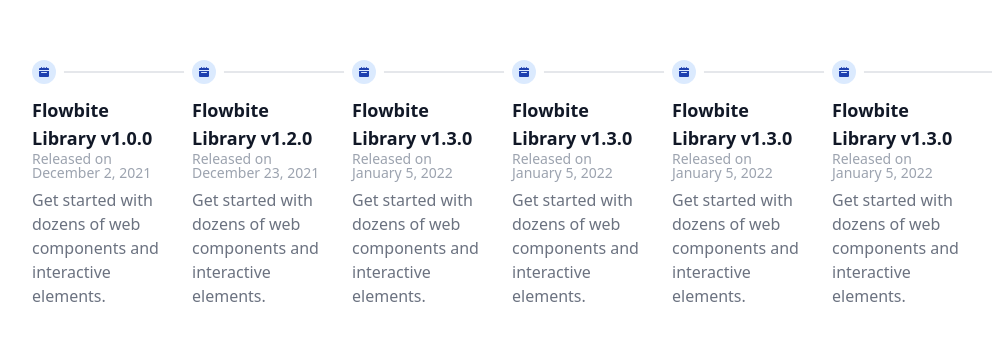
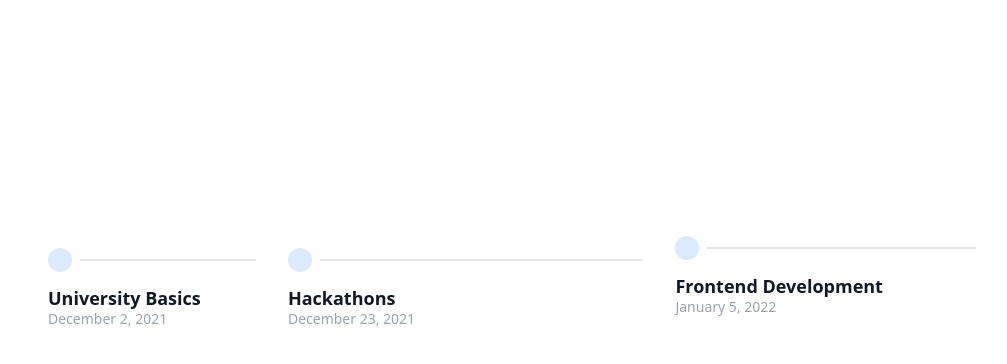
Before and after one commit to tihynihy/personal-portfolio, a Vue app: page /roadmap in a window 1280 px wide. Shown: the part 140-504 px from the top of the page, without its empty margins (128-1135 px from the left). Built offline with nearby package versions, Linux system fonts and the light colour scheme; what vue3-particles would draw is missing.

Commit message:
patch | initials

```diff
--- a/src/components/TimelineComponent.vue
+++ b/src/components/TimelineComponent.vue
@@ -1,22 +1,23 @@
 <template>
     <ol class="items-center sm:flex">
-        <li v-for="(item, index) in items" :key="index" class="relative mb-6 sm:mb-0">
+        <li v-for="(item, index) in items" :key="index" class="hover:cursor-pointer p-4 rounded-lg duration-300 hover:scale-125 hover:backdrop-blur-sm hover:bg-white/20 hover:bg-gray-500 relative mb-6 sm:mb-0">
             <div class="flex items-center">
                 <div
                     class="z-10 flex items-center justify-center w-6 h-6 bg-blue-100 rounded-full ring-0 ring-white dark:bg-blue-900 sm:ring-8 dark:ring-gray-900 shrink-0">
-                    <svg class="w-2.5 h-2.5 text-blue-800 dark:text-blue-300" aria-hidden="true"
+                    <!-- <svg class="w-2.5 h-2.5 text-blue-800 dark:text-blue-300" aria-hidden="true"
                         xmlns="http://www.w3.org/2000/svg" fill="currentColor" viewBox="0 0 20 20">
                         <path
                             d="M20 4a2 2 0 0 0-2-2h-2V1a1 1 0 0 0-2 0v1h-3V1a1 1 0 0 0-2 0v1H6V1a1 1 0 0 0-2 0v1H2a2 2 0 0 0-2 2v2h20V4ZM0 18a2 2 0 0 0 2 2h16a2 2 0 0 0 2-2V8H0v10Zm5-8h10a1 1 0 0 1 0 2H5a1 1 0 0 1 0-2Z" />
-                    </svg>
+                    </svg> -->
                 </div>
                 <div class="hidden sm:flex w-full bg-gray-200 h-0.5 dark:bg-gray-700"></div>
             </div>
             <div class="mt-3 sm:pe-8">
                 <h3 class="text-lg font-semibold text-gray-900 dark:text-white">{{ item.title }}</h3>
                 <time class="block mb-2 text-sm font-normal leading-none text-gray-400 dark:text-gray-500">{{
-                    item.releaseDate }}</time>
-                <p class="text-base font-normal text-gray-500 dark:text-gray-400">{{ item.description }}</p>
+                    item.releaseDate }}
+                </time>
+                <p class="text-base font-normal text-white">{{ item.description }}</p>
             </div>
         </li>
     </ol>
@@ -27,13 +28,9 @@
     data() {
         return {
             items: [
-                { title: 'Flowbite Library v1.0.0', releaseDate: 'Released on December 2, 2021', description: 'Get started with dozens of web components and interactive elements.' },
-                { title: 'Flowbite Library v1.2.0', releaseDate: 'Released on December 23, 2021', description: 'Get started with dozens of web components and interactive elements.' },
-                { title: 'Flowbite Library v1.3.0', releaseDate: 'Released on January 5, 2022', description: 'Get started with dozens of web components and interactive elements.' },
-                { title: 'Flowbite Library v1.3.0', releaseDate: 'Released on January 5, 2022', description: 'Get started with dozens of web components and interactive elements.' },
-                { title: 'Flowbite Library v1.3.0', releaseDate: 'Released on January 5, 2022', description: 'Get started with dozens of web components and interactive elements.' },
-                { title: 'Flowbite Library v1.3.0', releaseDate: 'Released on January 5, 2022', description: 'Get started with dozens of web components and interactive elements.' },
-
+                { title: 'University Basics', releaseDate: 'December 2, 2021', description: 'Started my journey in coding with the basics.' },
+                { title: 'Hackathons', releaseDate: 'December 23, 2021', description: 'Winner of the BEST 2022 Hackathon in Sarajevo | BEST Mostar Hackathon 2021.' },
+                { title: 'Frontend Development', releaseDate: 'January 5, 2022', description: 'Worked full time as a Vue.js developer | Figma UI/UX development' },
             ],
         };
     },
--- a/src/views/RoadmapView.vue
+++ b/src/views/RoadmapView.vue
@@ -3,10 +3,12 @@
     <div class="items-center justify-center flex flex-col">
       <navbar-component />
       <div class="mt-32">
-        <div class="px-40">
+        <div class="px-40 mt-40">
        <timeline-component />
     </div>
        </div>
        <footer-component />
     </div>
   </template>
+
+  <!-- correct this timeline width and icon -->
```
